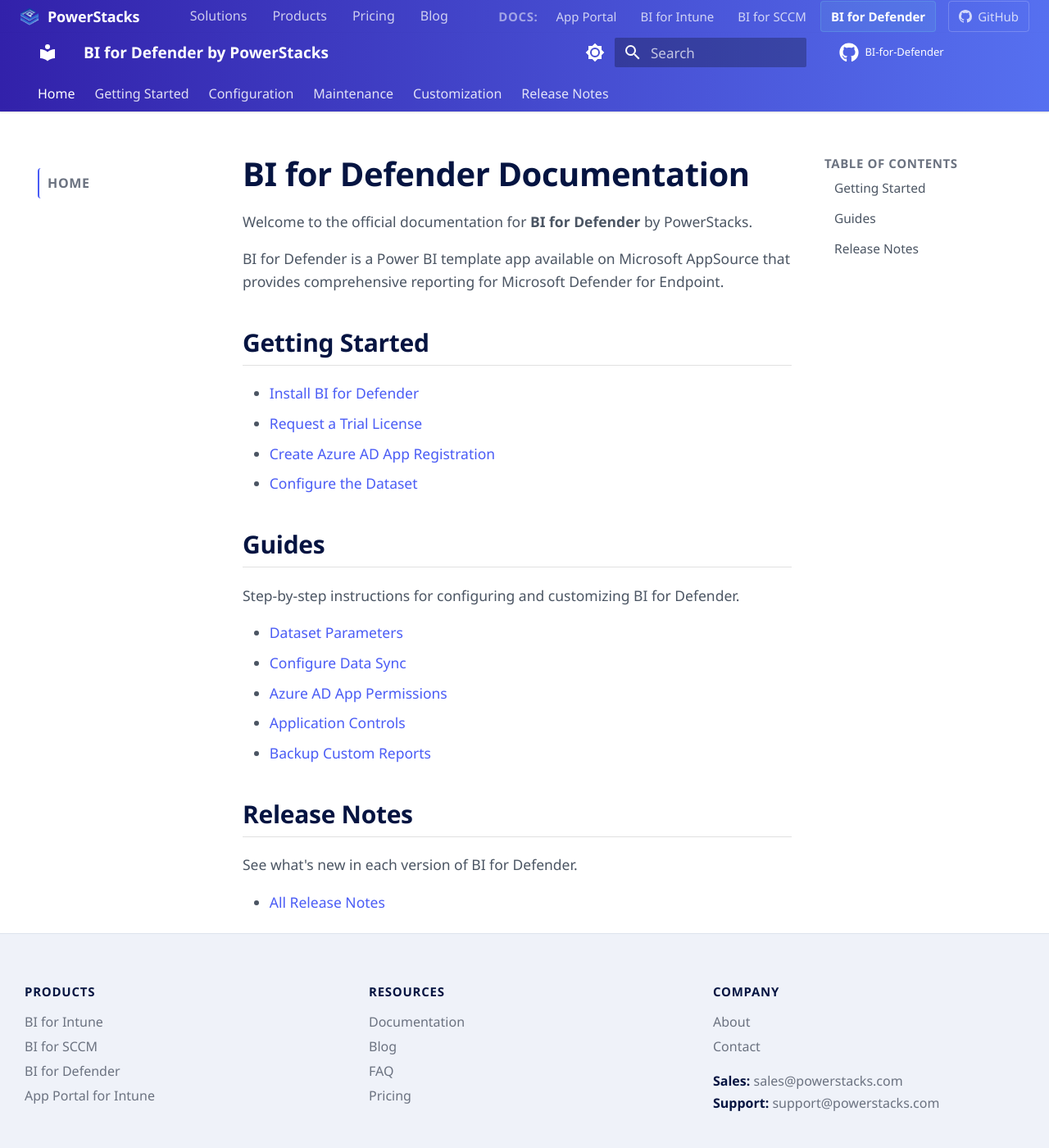
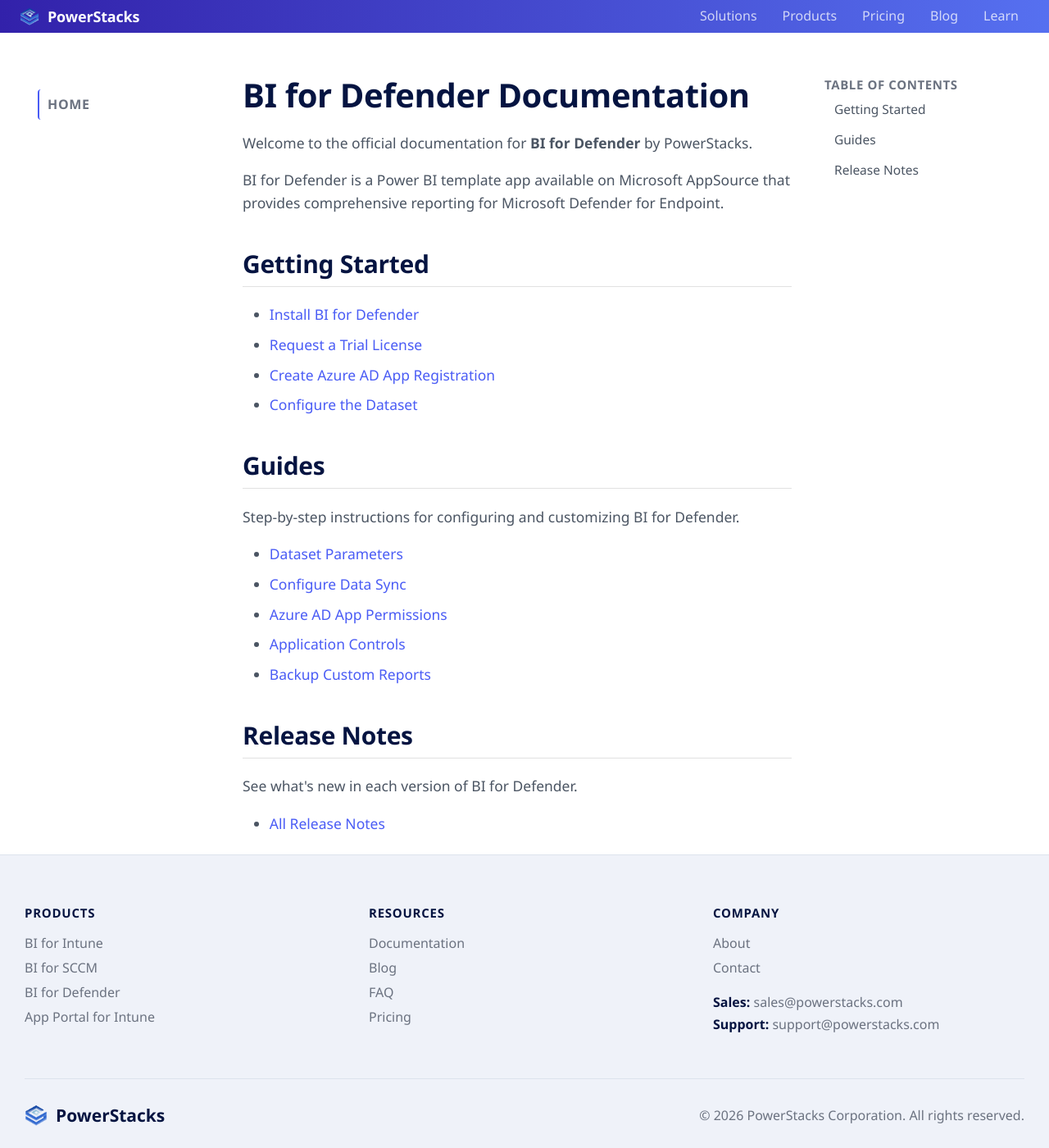
Before and after one commit to powerstacks-corp/BI-for-Defender, an MkDocs documentation site: the page built from docs/index.md, in a window 1280 px wide and 1400 px high. Shown: the whole window at 82% size. Built offline with MkDocs 1.6.1 and Material for MkDocs 9.7.7, drawn with Linux system fonts in a browser that asks for light colours; some web fonts are replaced; comment, search, counter and statistics services are not loaded.

Commit message:
Simplify docs nav: remove doc links, hide header, add Learn link
- Remove individual doc site links and GitHub button from global nav
- Add Learn link pointing to docs hub on main website
- Hide MkDocs Material header bar (branding now in global nav)

Co-Authored-By: Claude Opus 4.6 <noreply@anthropic.com>

```diff
--- a/docs/overrides/main.html
+++ b/docs/overrides/main.html
@@ -12,17 +12,7 @@
       <a href="https://scaling-barnacle-929qvrp.pages.github.io/products/bi-for-intune/">Products</a>
       <a href="https://scaling-barnacle-929qvrp.pages.github.io/pricing/">Pricing</a>
       <a href="https://scaling-barnacle-929qvrp.pages.github.io/blog/">Blog</a>
-    </div>
-    <div class="ps-global-nav__docs-links">
-      <span class="ps-global-nav__docs-label">Docs:</span>
-      <a href="https://powerstacks-corp.github.io/app-portal-for-intune/" class="ps-global-nav__doc-link">App Portal</a>
-      <a href="https://powerstacks-corp.github.io/BI-for-Intune/" class="ps-global-nav__doc-link">BI for Intune</a>
-      <a href="https://powerstacks-corp.github.io/BI-for-SCCM/" class="ps-global-nav__doc-link">BI for SCCM</a>
-      <a href="https://powerstacks-corp.github.io/BI-for-Defender/" class="ps-global-nav__doc-link ps-global-nav__doc-link--active">BI for Defender</a>
-      <a href="https://github.com/powerstacks-corp/BI-for-Defender" class="ps-global-nav__github-btn">
-        <svg xmlns="http://www.w3.org/2000/svg" viewBox="0 0 16 16" width="16" height="16" fill="currentColor"><path d="M8 0C3.58 0 0 3.58 0 8c0 3.54 2.29 6.53 5.47 7.59.4.07.55-.17.55-.38 0-.19-.01-.82-.01-1.49-2.01.37-2.53-.49-2.69-.94-.09-.23-.48-.94-.82-1.13-.28-.15-.68-.52-.01-.53.63-.01 1.08.58 1.23.82.72 1.21 1.87.87 2.33.66.07-.52.28-.87.51-1.07-1.78-.2-3.64-.89-3.64-3.95 0-.87.31-1.59.82-2.15-.08-.2-.36-1.02.08-2.12 0 0 .67-.21 2.2.82.64-.18 1.32-.27 2-.27.68 0 1.36.09 2 .27 1.53-1.04 2.2-.82 2.2-.82.44 1.1.16 1.92.08 2.12.51.56.82 1.27.82 2.15 0 3.07-1.87 3.75-3.65 3.95.29.25.54.73.54 1.48 0 1.07-.01 1.93-.01 2.2 0 .21.15.46.55.38A8.013 8.013 0 0016 8c0-4.42-3.58-8-8-8z"></path></svg>
-        GitHub
-      </a>
+      <a href="https://scaling-barnacle-929qvrp.pages.github.io/docs/">Learn</a>
     </div>
   </div>
 </nav>
--- a/docs/stylesheets/microsoft-learn.css
+++ b/docs/stylesheets/microsoft-learn.css
@@ -228,20 +228,9 @@
   }
 }
 
-/* ── Header — PowerStacks branded gradient ── */
+/* ── Header — hidden (branding in global nav instead) ── */
 .md-header {
-  background: linear-gradient(90deg, #3221AA 0%, #5670F0 100%);
-  box-shadow: 0 1px 2px rgba(0, 0, 0, 0.15);
-}
-
-[data-md-color-scheme="slate"] .md-header {
-  background: #0A1F5E;
-  border-bottom: 1px solid #1a2d6e;
-}
-
-.md-header__title {
-  font-weight: 600;
-  font-size: 0.95rem;
+  display: none;
 }
 
 /* ── Navigation tabs — PowerStacks secondary bar ── */
```
